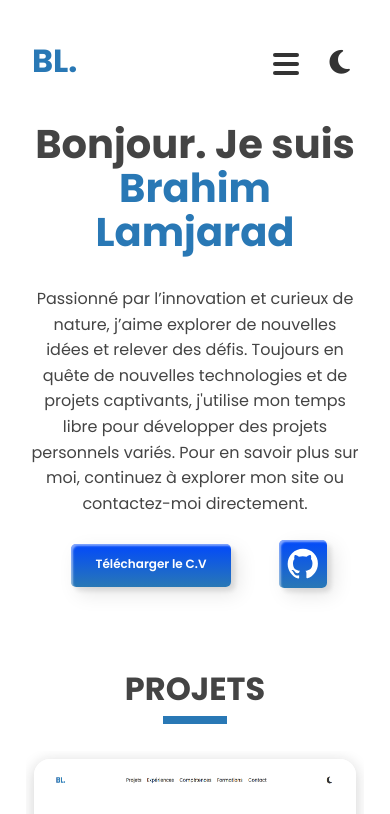
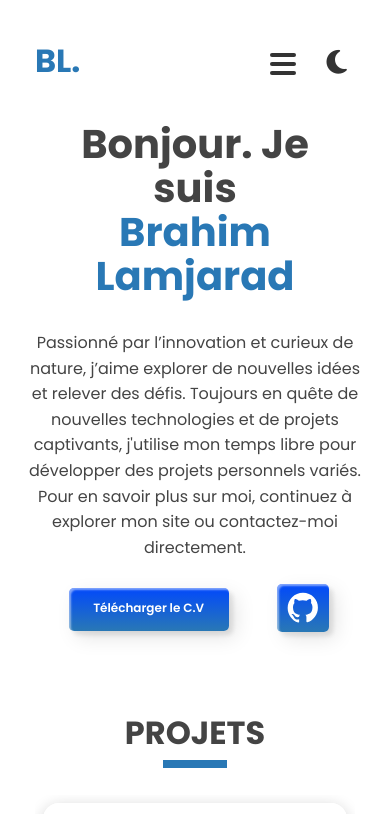
Before and after one commit to lamjarad-B/Portfolio, an Angular app: page / in a window 390 px wide. Shown: the top 814 px of the page. Built offline with nearby package versions, Linux system fonts and the light colour scheme.

Commit message:
Ajustement des tailles responsives des sections

```diff
--- a/src/app/header/header.component.scss
+++ b/src/app/header/header.component.scss
@@ -169,10 +169,10 @@ $transition-duration: 0.3s;
         display: block;
       }
       .logo {
-        margin-left: 2rem;
+        margin-left: 1rem;
       }
       .theme-toggle {
-        margin-right: 2rem;
+        margin-right: 1rem;
       }
 
       // Styles du menu mobile
--- a/src/app/main/profile-section/profile-section.component.scss
+++ b/src/app/main/profile-section/profile-section.component.scss
@@ -109,11 +109,11 @@ section {
           $text-color: #fff,
           $hover-color: rgba(2, 126, 251, 1),
           //$height: 2.7rem,
-          $padding: 0.5rem 0.3rem 0.3rem
+          $padding: 0.5rem 0.65rem 0.3rem 0.65rem
         );
 
         .custom-btn {
-          width: 3rem;
+          //width: 3rem;
 
           svg {
             display: block;
--- a/src/app/main/projects-section/projects-section.component.scss
+++ b/src/app/main/projects-section/projects-section.component.scss
@@ -12,9 +12,12 @@ section {
   box-sizing: border-box;
 
   @media (max-width: $breakpoint-sm) {
-    width: 95%;
+    //width: 95%;
     padding: 1rem;
     margin:auto;
+  }
+  @media (max-width: $breakpoint-md) {
+    padding: 1rem;
   }
 
   .container {
--- a/src/app/main/skills-section/skills-section.component.scss
+++ b/src/app/main/skills-section/skills-section.component.scss
@@ -189,7 +189,10 @@ section{
   overflow-x: auto;
   max-height: 19.5rem;
   @media (max-width: 1200px){
-    width: 90%;
+    width: 95%;
+  }
+  @media (max-width: 900px){
+    width: 95%;
   }
 
 }
--- a/src/styles.scss
+++ b/src/styles.scss
@@ -72,8 +72,8 @@ html, body {
 }
 body {
   position: relative;
-  width: 100%;
-  max-width: 1130px;
+  width: 95%;
+  max-width: 1024px;
   margin: 0 auto;
   background-color: var(--background-color);
   color: var(--text-color);
```
